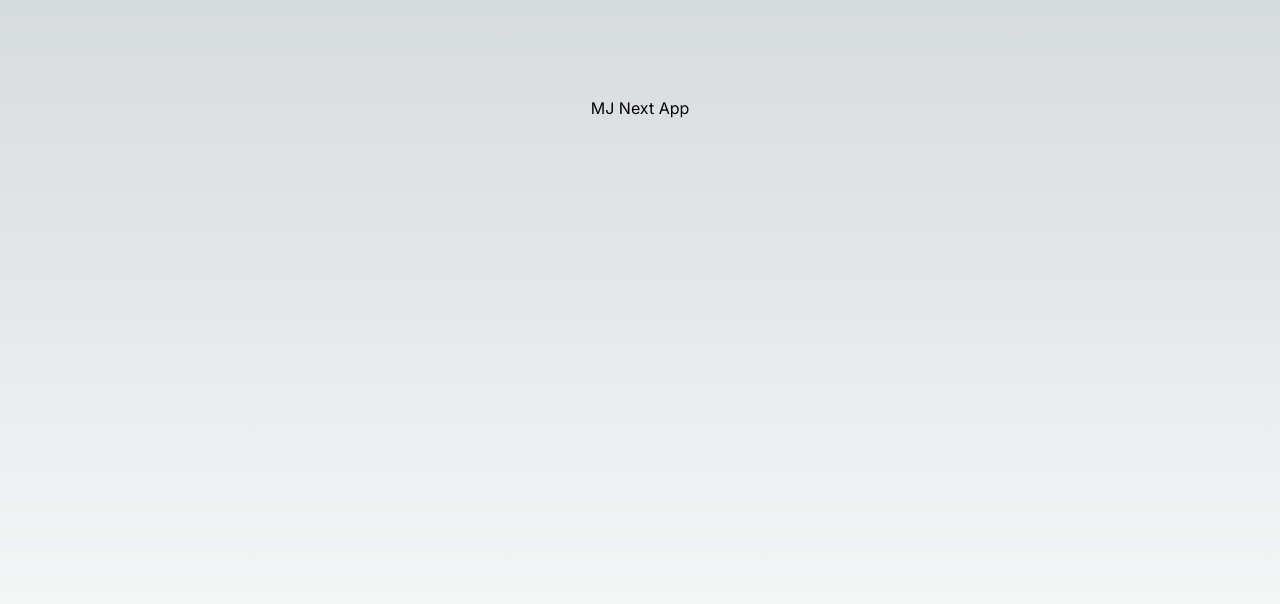
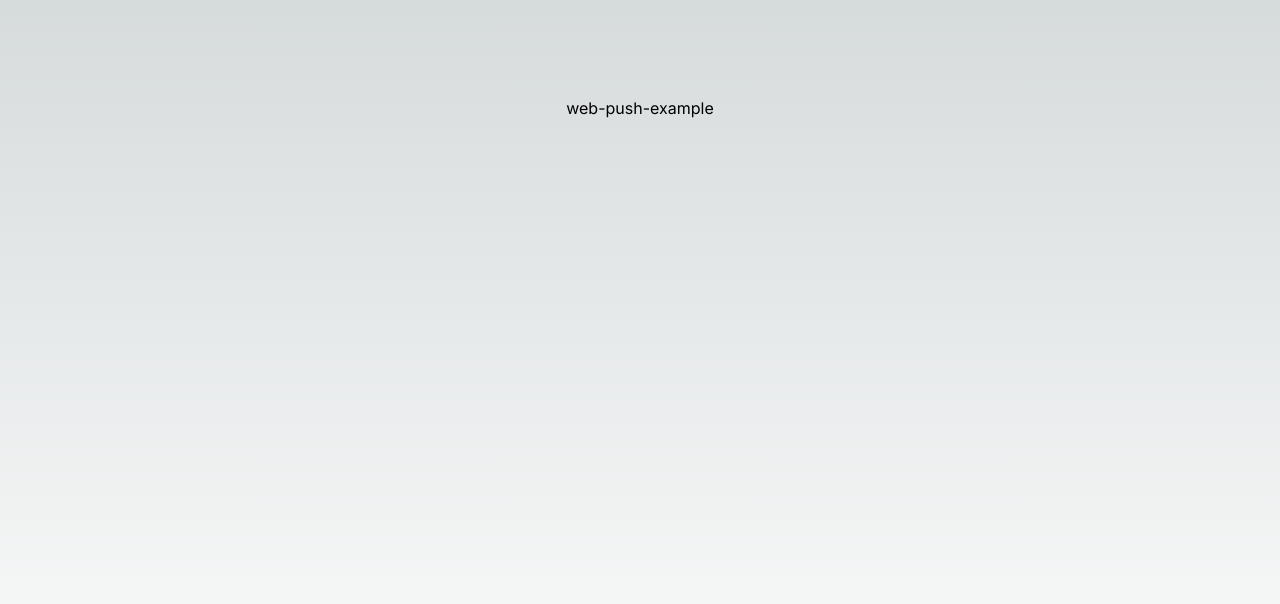
Before and after one commit to wkdaudwn11/web-push-client, a Next.js app: page / in a window 1280 px wide. Shown: the top 604 px of the page. Built offline with nearby package versions, Linux system fonts and the light colour scheme.

Commit message:
first commit

```diff
--- a/package.json
+++ b/package.json
@@ -1,5 +1,5 @@
 {
-  "name": "mj-next-app",
+  "name": "web-push-example",
   "version": "0.1.0",
   "private": true,
   "scripts": {
--- a/src/app/layout.tsx
+++ b/src/app/layout.tsx
@@ -5,8 +5,8 @@ import './globals.css';
 const inter = Inter({ subsets: ['latin'] });
 
 export const metadata: Metadata = {
-  title: 'MJ Next App',
-  description: 'MJ Next App',
+  title: 'web-push-example',
+  description: 'web-push-example',
 };
 
 const RootLayout = ({
--- a/src/app/page.tsx
+++ b/src/app/page.tsx
@@ -1,6 +1,6 @@
 const Home = () => (
   <main className="flex min-h-screen flex-col items-center justify-between p-24">
-    MJ Next App
+    web-push-example
   </main>
 );
 
```
